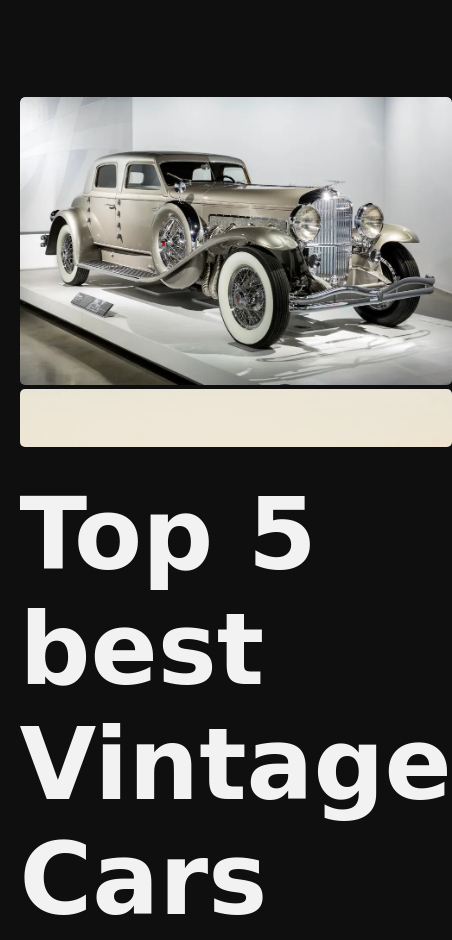
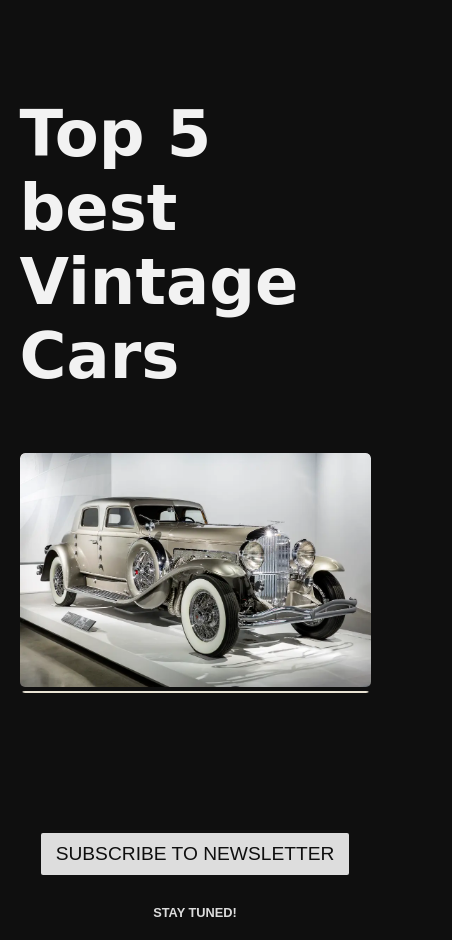
Before and after one commit to kyawoo-23/DDW-VIntageRallyClub, a plain HTML site: page index.html in a window 390 px wide. Shown: the part 1730-2670 px from the top of the page, 452 px wide, since content can reach past the window. Drawn offline with Linux system fonts and the light colour scheme; a web font is replaced by a local one.

Commit message:
home page added

```diff
--- a/assets/styles.css
+++ b/assets/styles.css
@@ -375,6 +375,12 @@ footer h3 {
     padding: 30px 20px;
     text-align: center;
   }
+  .card-title.cars {
+    font-size: 5rem;
+  }
+  .snap {
+    max-height: 265px;
+  }
 }
 
 @media only screen and (max-width: 767px) {
@@ -439,4 +445,11 @@ footer h3 {
   .card {
     grid-template-columns: 1fr;
   }
+  .card-title.cars {
+    font-size: 4rem;
+  }
+  .snap {
+    max-height: 240px;
+    order: 2;
+  }
 }
```
